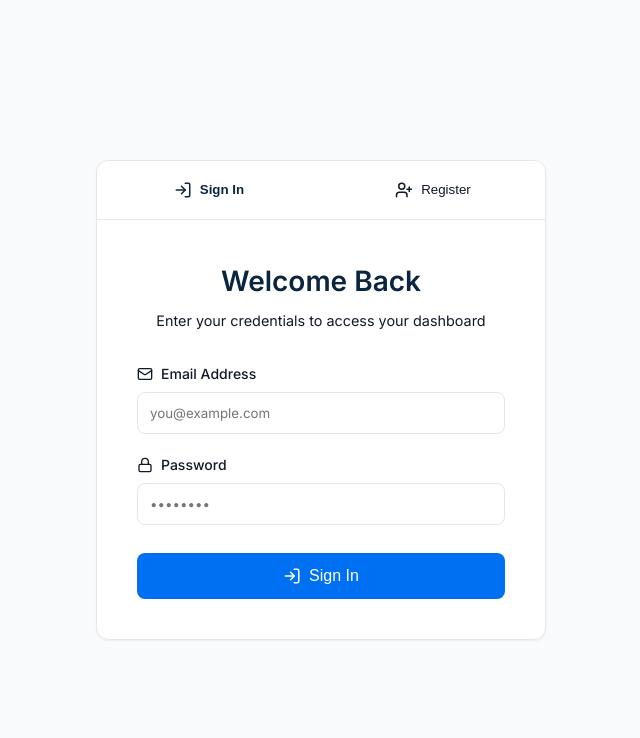
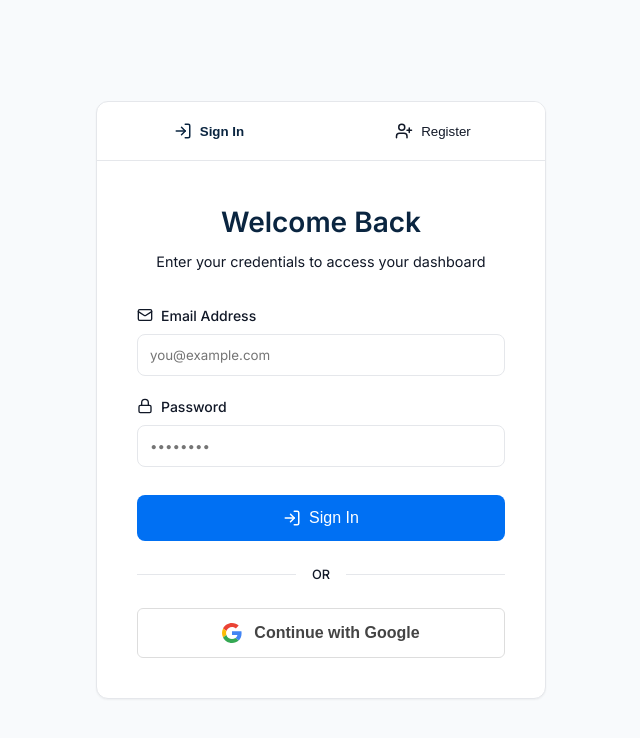
Before and after one commit to neri2tech/PACE, a React (Vite) app: page /login in a window 1280 px wide. Shown: the top 738 px of the page, without its empty margins (319-959 px from the left). Built offline with nearby package versions, Linux system fonts and the light colour scheme; no server answers.

Commit message:
feat: implement AuthContext with Firebase authentication and Firestore role management

```diff
--- a/src/components/Auth.jsx
+++ b/src/components/Auth.jsx
@@ -4,7 +4,7 @@ import { Users, Lock, Mail, UserPlus, LogIn, School, BookOpen } from 'lucide-rea
 import { useNavigate } from 'react-router-dom';
 
 export const Auth = () => {
-  const { login, register, user } = useAuth();
+  const { login, register, user, loginWithGoogle } = useAuth();
   const [isLogin, setIsLogin] = useState(true);
   const [email, setEmail] = useState('');
   const [password, setPassword] = useState('');
@@ -16,6 +16,21 @@ export const Auth = () => {
   const [loading, setLoading] = useState(false);
   const navigate = useNavigate();
 
+  const handleGoogleLogin = async () => {
+    setError('');
+    setLoading(true);
+    try {
+      const role = await loginWithGoogle(selectedRole);
+      if (role) {
+        navigate(`/${role}`);
+      }
+    } catch (err) {
+      setError(err.message);
+    } finally {
+      setLoading(false);
+    }
+  };
+
   const handleSubmit = async (e) => {
     e.preventDefault();
     setError('');
@@ -26,7 +41,6 @@ export const Auth = () => {
         if (role) {
           navigate(`/${role}`);
         } else {
-          // If no role found, default to teacher or handle it
           navigate('/teacher');
         }
       } else {
@@ -46,7 +60,7 @@ export const Auth = () => {
   };
 
   if (user) {
-    return null; // App.jsx routing handles redirection if already logged in
+    return null;
   }
 
   return (
@@ -258,6 +272,42 @@ export const Auth = () => {
               )}
             </button>
           </form>
+
+          <div style={{ margin: '1.5rem 0', display: 'flex', alignItems: 'center', gap: '1rem' }}>
+            <div style={{ flex: 1, height: '1px', background: 'var(--color-border)' }}></div>
+            <span style={{ color: 'var(--color-text-secondary)', fontSize: '0.8rem', fontWeight: '500' }}>OR</span>
+            <div style={{ flex: 1, height: '1px', background: 'var(--color-border)' }}></div>
+          </div>
+
+          <button
+            onClick={handleGoogleLogin}
+            disabled={loading}
+            style={{
+              width: '100%',
+              padding: '0.875rem',
+              background: 'white',
+              color: '#444',
+              border: '1px solid #ddd',
+              borderRadius: '0.375rem',
+              fontSize: '1rem',
+              fontWeight: '600',
+              display: 'flex',
+              justifyContent: 'center',
+              alignItems: 'center',
+              gap: '0.75rem',
+              cursor: 'pointer',
+              transition: 'all 0.2s ease'
+            }}
+          >
+            <svg width="20" height="20" viewBox="0 0 48 48">
+              <path fill="#EA4335" d="M24 9.5c3.54 0 6.71 1.22 9.21 3.6l6.85-6.85C35.9 2.38 30.47 0 24 0 14.62 0 6.51 5.38 2.56 13.22l7.98 6.19C12.43 13.72 17.74 9.5 24 9.5z"/>
+              <path fill="#4285F4" d="M46.98 24.55c0-1.57-.15-3.09-.38-4.55H24v9.02h12.94c-.58 2.96-2.26 5.48-4.78 7.18l7.73 6c4.51-4.18 7.09-10.36 7.09-17.65z"/>
+              <path fill="#FBBC05" d="M10.53 28.59c-.48-1.45-.76-2.99-.76-4.59s.27-3.14.76-4.59l-7.98-6.19C.92 16.46 0 20.12 0 24c0 3.88.92 7.54 2.56 10.78l7.97-6.19z"/>
+              <path fill="#34A853" d="M24 48c6.48 0 11.93-2.13 15.89-5.81l-7.73-6c-2.15 1.45-4.92 2.3-8.16 2.3-6.26 0-11.57-4.22-13.47-9.91l-7.98 6.19C6.51 42.62 14.62 48 24 48z"/>
+              <path fill="none" d="M0 0h48v48H0z"/>
+            </svg>
+            Continue with Google
+          </button>
         </div>
       </div>
     </div>
--- a/src/context/AuthContext.jsx
+++ b/src/context/AuthContext.jsx
@@ -1,5 +1,12 @@
 import React, { createContext, useContext, useEffect, useState } from 'react';
-import { signInWithEmailAndPassword, createUserWithEmailAndPassword, signOut, onAuthStateChanged } from 'firebase/auth';
+import {
+  signInWithEmailAndPassword,
+  createUserWithEmailAndPassword,
+  signOut,
+  onAuthStateChanged,
+  GoogleAuthProvider,
+  signInWithPopup
+} from 'firebase/auth';
 import { doc, setDoc, getDoc } from 'firebase/firestore';
 import { auth, db } from '../firebase';
 
@@ -7,8 +14,39 @@ const AuthContext = createContext(null);
 
 export const AuthProvider = ({ children }) => {
   const [user, setUser] = useState(null);
-  const [role, setRole] = useState(null);
+  const [role, setRole] = useState(localStorage.getItem('role') || null);
   const [loading, setLoading] = useState(true);
+
+  const loginWithGoogle = async (defaultRole = 'teacher') => {
+    const provider = new GoogleAuthProvider();
+    try {
+      const result = await signInWithPopup(auth, provider);
+      const u = result.user;
+
+      // Check if user already has a role
+      const userDoc = await getDoc(doc(db, 'users', u.uid));
+
+      if (userDoc.exists()) {
+        const existingRole = userDoc.data().role;
+        setRole(existingRole);
+        localStorage.setItem('role', existingRole);
+        return existingRole;
+      } else {
+        // New user from Google - assign default role (or we can prompt later)
+        await setDoc(doc(db, 'users', u.uid), {
+          email: u.email,
+          name: u.displayName,
+          role: defaultRole,
+          createdAt: new Date().toISOString()
+        });
+        setRole(defaultRole);
+        localStorage.setItem('role', defaultRole);
+        return defaultRole;
+      }
+    } catch (error) {
+      throw error;
+    }
+  };
 
   useEffect(() => {
     const unsub = onAuthStateChanged(auth, async (u) => {
@@ -71,7 +109,7 @@ export const AuthProvider = ({ children }) => {
   };
 
   return (
-    <AuthContext.Provider value={{ user, role, loading, login, register, logout }}>
+    <AuthContext.Provider value={{ user, role, loading, login, register, logout, loginWithGoogle }}>
       {!loading && children}
     </AuthContext.Provider>
   );
```
